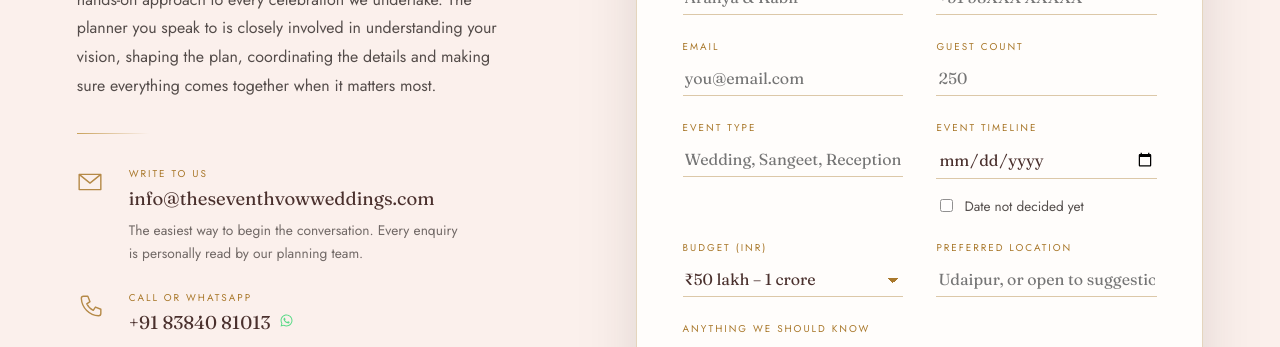
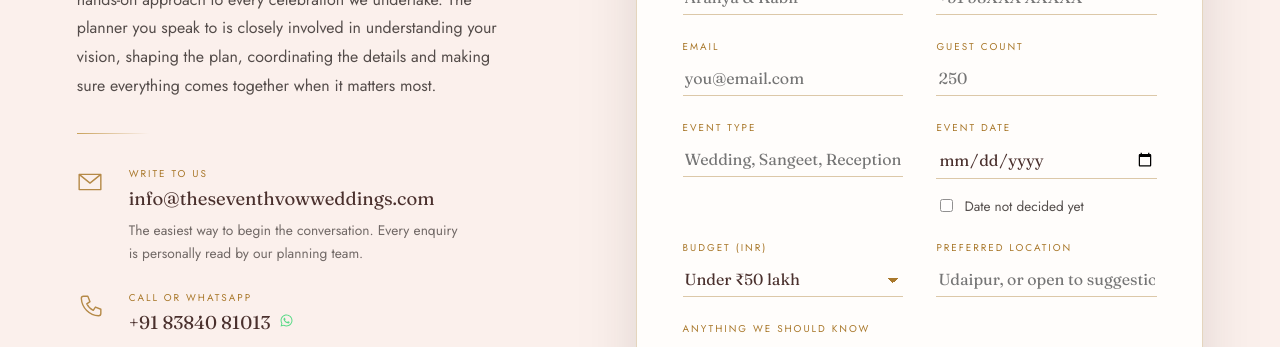
Before and after one commit to manavjuneja-star/Seventh_Vow_FS, a Next.js app: page /contact in a window 1280 px wide. Shown: the part 880-1227 px from the top of the page. Built offline with nearby package versions, Linux system fonts and the light colour scheme.

Commit message:
changes made

```diff
--- a/src/components/EnquiryModal/EnquiryModal.tsx
+++ b/src/components/EnquiryModal/EnquiryModal.tsx
@@ -1,6 +1,7 @@
 import styles from "./EnquiryModal.module.css";
 
 const BUDGETS = [
+  "Under ₹50 lakh",
   "₹50 lakh – 1 crore",
   "₹1 – 2 crore",
   "Above ₹2 crore",
@@ -150,7 +151,7 @@ export function EnquiryModal(): React.ReactElement {
                 />
               </label>
               <div className={styles.field}>
-                <span className={styles.label}>Event timeline</span>
+                <span className={styles.label}>Event date</span>
                 <input
                   type="date"
                   name="timeline"
--- a/src/components/contact-page/ContactForm/ContactForm.tsx
+++ b/src/components/contact-page/ContactForm/ContactForm.tsx
@@ -5,6 +5,7 @@ import { type FormEvent, useState } from "react";
 import styles from "./ContactForm.module.css";
 
 const BUDGETS = [
+  "Under ₹50 lakh",
   "₹50 lakh – 1 crore",
   "₹1 – 2 crore",
   "Above ₹2 crore",
@@ -36,7 +37,7 @@ function TimelineField(): React.ReactElement {
   const [undecided, setUndecided] = useState(false);
   return (
     <div className={styles.field}>
-      <span className={styles.label}>Event timeline</span>
+      <span className={styles.label}>Event date</span>
       <input
         type="date"
         name="timeline"
```
